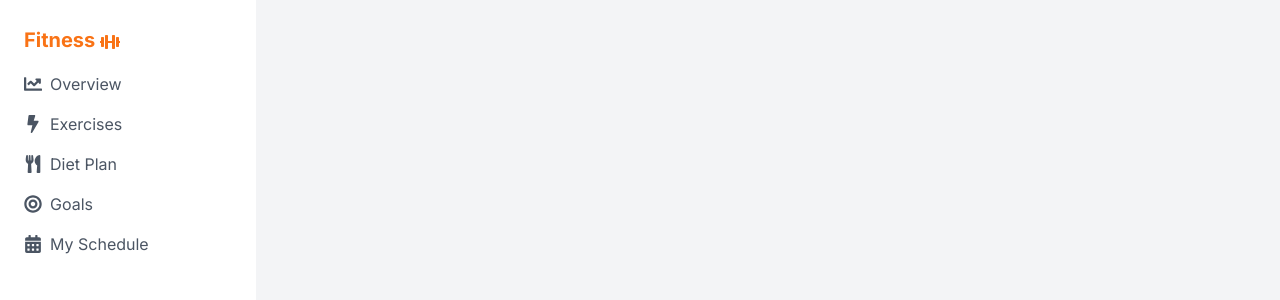
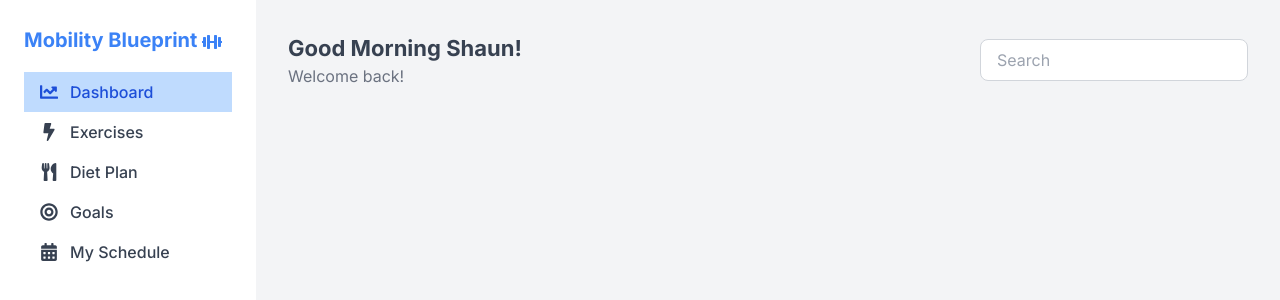
Before and after one commit to shonhartman/mobility-blueprint, a Next.js app: page /dashboard in a window 1280 px wide. Shown: the top 300 px of the page. Built offline with nearby package versions, Linux system fonts and the light colour scheme; no server answers; a web font is replaced by a local one.

Commit message:
created an activity card component to show exercises and a top search bar and header

```diff
--- a/src/app/dashboard/page.tsx
+++ b/src/app/dashboard/page.tsx
@@ -1,14 +1,4 @@
 'use client'
-
-// const Dashboard = () => {
-//   return (
-//     <div className="custom-grid-rows grid grid-cols-1 gap-10 p-4 pb-4 text-center text-2xl font-bold text-blue-600 md:grid-cols-2 xl:grid-cols-3 xl:overflow-auto">
-//       Dashboard
-//     </div>
-//   )
-// }
-
-// app/page.tsx
 
 import {
   FaDumbbell,
@@ -18,39 +8,103 @@ import {
   FaCalendarAlt,
   FaBolt,
 } from 'react-icons/fa'
+import Link from 'next/link'
+import { usePathname } from 'next/navigation'
 
 const Dashboard = () => {
   return (
     <div className="flex min-h-screen bg-gray-100">
-      {/* Sidebar */}
+      {/* SIDEBAR */}
+
       <aside className="w-64 space-y-4 bg-white p-6">
-        <h2 className="text-xl font-bold text-orange-500">
-          Fitness <FaDumbbell className="inline text-xl" />
-        </h2>
+        <Link href="/" className="flex items-center text-blue-500">
+          <h2 className="text-xl font-bold">
+            Mobility Blueprint <FaDumbbell className="inline text-xl" />
+          </h2>
+        </Link>
         <nav className="mt-8 space-y-4">
-          <SidebarLink icon={<FaChartLine />} label="Overview" />
-          <SidebarLink icon={<FaBolt />} label="Exercises" />
-          <SidebarLink icon={<FaUtensils />} label="Diet Plan" />
-          <SidebarLink icon={<FaBullseye />} label="Goals" />
-          <SidebarLink icon={<FaCalendarAlt />} label="My Schedule" />
+          <SidebarLink
+            href="/dashboard"
+            icon={<FaChartLine />}
+            label="Dashboard"
+          />
+          <SidebarLink href="/exercises" icon={<FaBolt />} label="Exercises" />
+          <SidebarLink
+            href="/diet-plan"
+            icon={<FaUtensils />}
+            label="Diet Plan"
+          />
+          <SidebarLink href="/goals" icon={<FaBullseye />} label="Goals" />
+          <SidebarLink
+            href="/schedule"
+            icon={<FaCalendarAlt />}
+            label="My Schedule"
+          />
         </nav>
       </aside>
+
+      {/* Main Content */}
+      <main className="flex-1 p-8">
+        {/* Top Navbar */}
+        <div className="mb-6 flex items-center justify-between">
+          <div>
+            <h1 className="text-2xl font-bold text-gray-700">
+              Good Morning Shaun!
+            </h1>
+            <p className="text-gray-500">Welcome back!</p>
+          </div>
+          <input
+            type="text"
+            placeholder="Search"
+            className="rounded-lg border border-gray-300 px-4 py-2"
+          />
+        </div>
+      </main>
     </div>
   )
 }
 
-/* Sidebar Link Component */
-function SidebarLink({
-  icon,
-  label,
-}: {
+interface SidebarLinkProps {
+  href: string
   icon: React.ReactNode
   label: string
+}
+
+const SidebarLink = ({ href, icon, label }: SidebarLinkProps) => {
+  const pathname = usePathname()
+  const isActive =
+    pathname === href || (pathname === '/' && href === '/overview')
+
+  return (
+    <Link href={href}>
+      <div
+        className={`flex cursor-pointer items-center gap-3 px-4 py-2 transition-colors ${
+          isActive
+            ? 'bg-blue-200 text-blue-700'
+            : 'text-gray-700 hover:bg-blue-100 hover:text-blue-500'
+        }`}
+      >
+        <div className="text-lg">{icon}</div>
+        <span className="font-medium">{label}</span>
+      </div>
+    </Link>
+  )
+}
+
+/* ACTIVITY CARD */
+function ActivityCard({
+  title,
+  value,
+  bgColor,
+}: {
+  title: string
+  value: string
+  bgColor: string
 }) {
   return (
-    <div className="flex cursor-pointer items-center space-x-2 text-gray-600 hover:text-gray-900">
-      <div className="text-lg">{icon}</div>
-      <span>{label}</span>
+    <div className={`rounded-lg p-4 text-white shadow-md ${bgColor}`}>
+      <h3 className="text-lg font-semibold">{title}</h3>
+      <p className="mt-2 text-2xl font-bold">{value}</p>
     </div>
   )
 }
```
